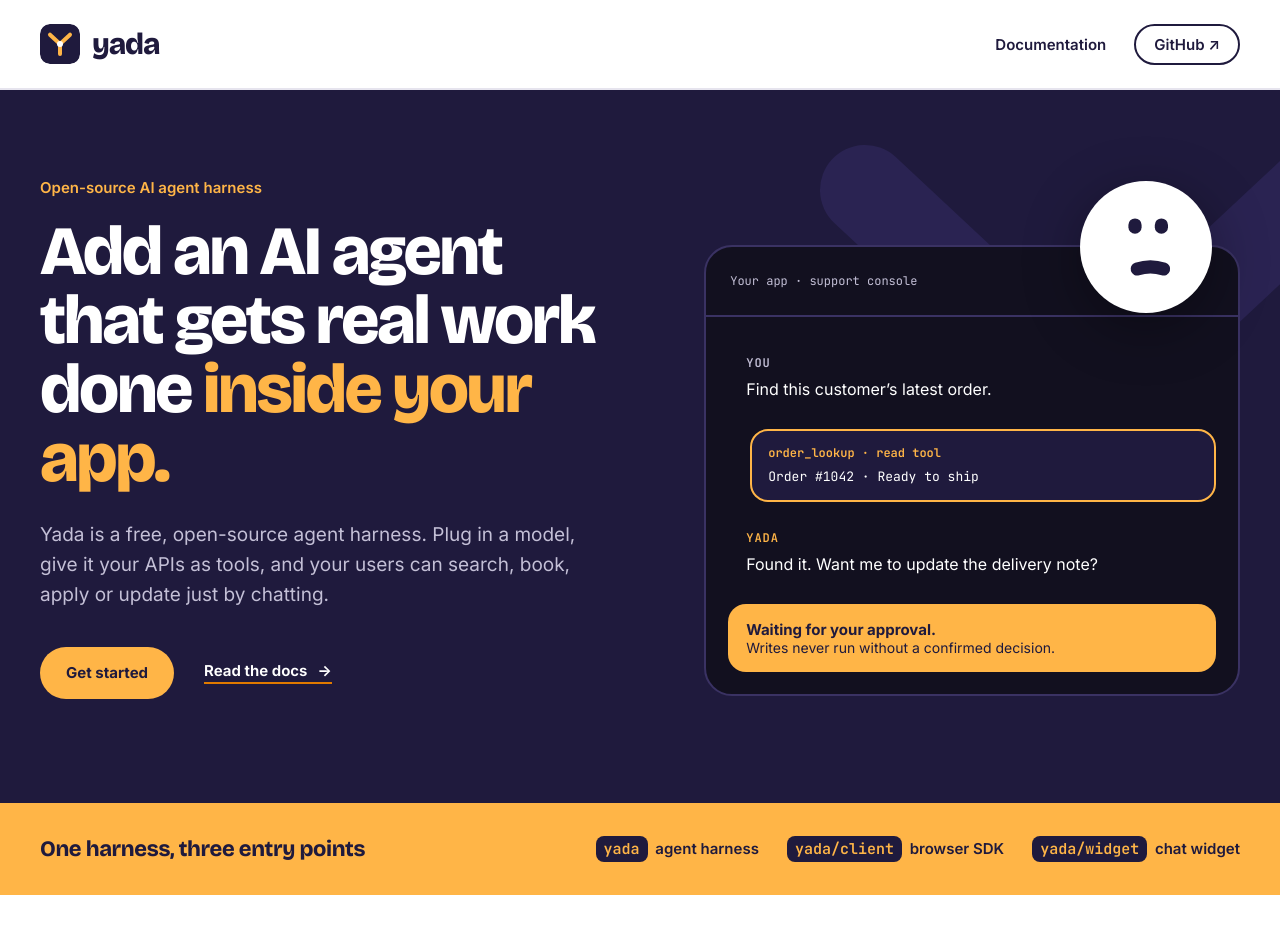
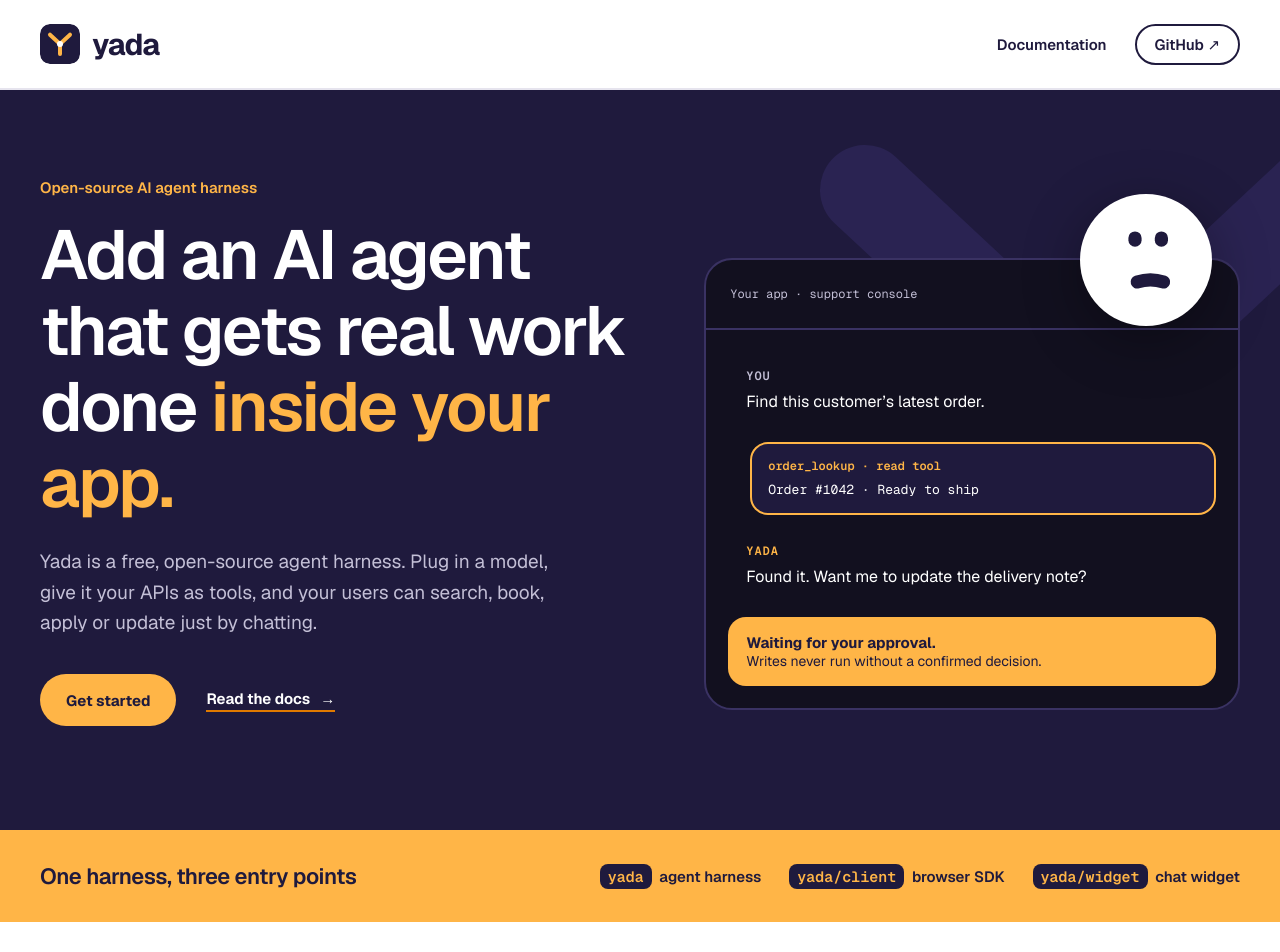
Before and after one commit to edgar4/yada, a Jekyll site: the page built from site/index.html, in a window 1280 px wide. Shown: the top 952 px of the page. Built offline with Jekyll 4.4.1, drawn with Linux system fonts in a browser that asks for light colours.

Commit message:
Switch site fonts to Geist and Geist Mono

```diff
--- a/site/_layouts/base.html
+++ b/site/_layouts/base.html
@@ -24,7 +24,7 @@
     <link rel="preconnect" href="https://fonts.gstatic.com" crossorigin />
     <link
       rel="stylesheet"
-      href="https://fonts.googleapis.com/css2?family=Bricolage+Grotesque:opsz,wght@12..96,500..800&family=Inter:wght@400..700&family=JetBrains+Mono:wght@400;600&display=swap"
+      href="https://fonts.googleapis.com/css2?family=Geist:wght@400..700&family=Geist+Mono:wght@400;600&display=swap"
     />
     <link
       rel="stylesheet"
--- a/site/assets/docs.css
+++ b/site/assets/docs.css
@@ -54,14 +54,14 @@
 }
 .prose h1 {
   font-size: clamp(36px, 4vw, 52px);
-  letter-spacing: -1.6px;
-  line-height: 1.05;
+  letter-spacing: -0.03em;
+  line-height: 1.1;
   margin-bottom: 28px;
 }
 .prose h2 {
   font-size: 28px;
-  line-height: 1.2;
-  letter-spacing: -0.6px;
+  line-height: 1.1;
+  letter-spacing: -0.02em;
   margin: 52px 0 16px;
 }
 .prose h3 {
--- a/site/assets/landing.css
+++ b/site/assets/landing.css
@@ -150,8 +150,8 @@
   margin: 0;
   font-family: var(--display);
   font-size: 22px;
-  font-weight: 750;
-  letter-spacing: -0.4px;
+  font-weight: 600;
+  letter-spacing: -0.02em;
 }
 .strip-inner ul {
   display: flex;
--- a/site/assets/site.css
+++ b/site/assets/site.css
@@ -12,17 +12,11 @@
   --line: #e6e4ee;
   --surface: #f4f3f8;
   --accent: #9a4f00;
-  --display: "Bricolage Grotesque", Inter, ui-sans-serif, system-ui, sans-serif;
-  --mono: "JetBrains Mono", ui-monospace, SFMono-Regular, Consolas, monospace;
+  --sans: "Geist", ui-sans-serif, system-ui, sans-serif;
+  --display: var(--sans);
+  --mono: "Geist Mono", ui-monospace, SFMono-Regular, Consolas, monospace;
   --radius: 24px;
-  font-family:
-    Inter,
-    ui-sans-serif,
-    system-ui,
-    -apple-system,
-    BlinkMacSystemFont,
-    "Segoe UI",
-    sans-serif;
+  font-family: var(--sans);
   font-synthesis: none;
   text-rendering: optimizeLegibility;
   scroll-behavior: smooth;
@@ -100,8 +94,8 @@
   text-decoration: none;
   font-family: var(--display);
   font-size: 30px;
-  font-weight: 800;
-  letter-spacing: -1.2px;
+  font-weight: 700;
+  letter-spacing: -0.03em;
 }
 .wordmark:hover,
 .footer-brand:hover {
@@ -165,21 +159,21 @@
 }
 h1 {
   font-size: clamp(44px, 5.4vw, 76px);
-  letter-spacing: -2.4px;
-  font-weight: 800;
-  line-height: 1;
+  letter-spacing: -0.03em;
+  font-weight: 600;
+  line-height: 1.1;
   margin-bottom: 26px;
 }
 h2 {
   font-size: clamp(32px, 3.4vw, 48px);
-  line-height: 1.05;
-  letter-spacing: -1.4px;
-  font-weight: 750;
+  line-height: 1.1;
+  letter-spacing: -0.02em;
+  font-weight: 600;
   margin-bottom: 0;
 }
 h3 {
-  font-weight: 700;
-  letter-spacing: -0.3px;
+  font-weight: 600;
+  letter-spacing: -0.02em;
 }
 .button {
   text-decoration: none;
@@ -266,9 +260,6 @@
     width: 34px;
     height: 34px;
   }
-  h1 {
-    letter-spacing: -1.6px;
-  }
   .footer-inner {
     flex-direction: column;
     align-items: flex-start;
```
